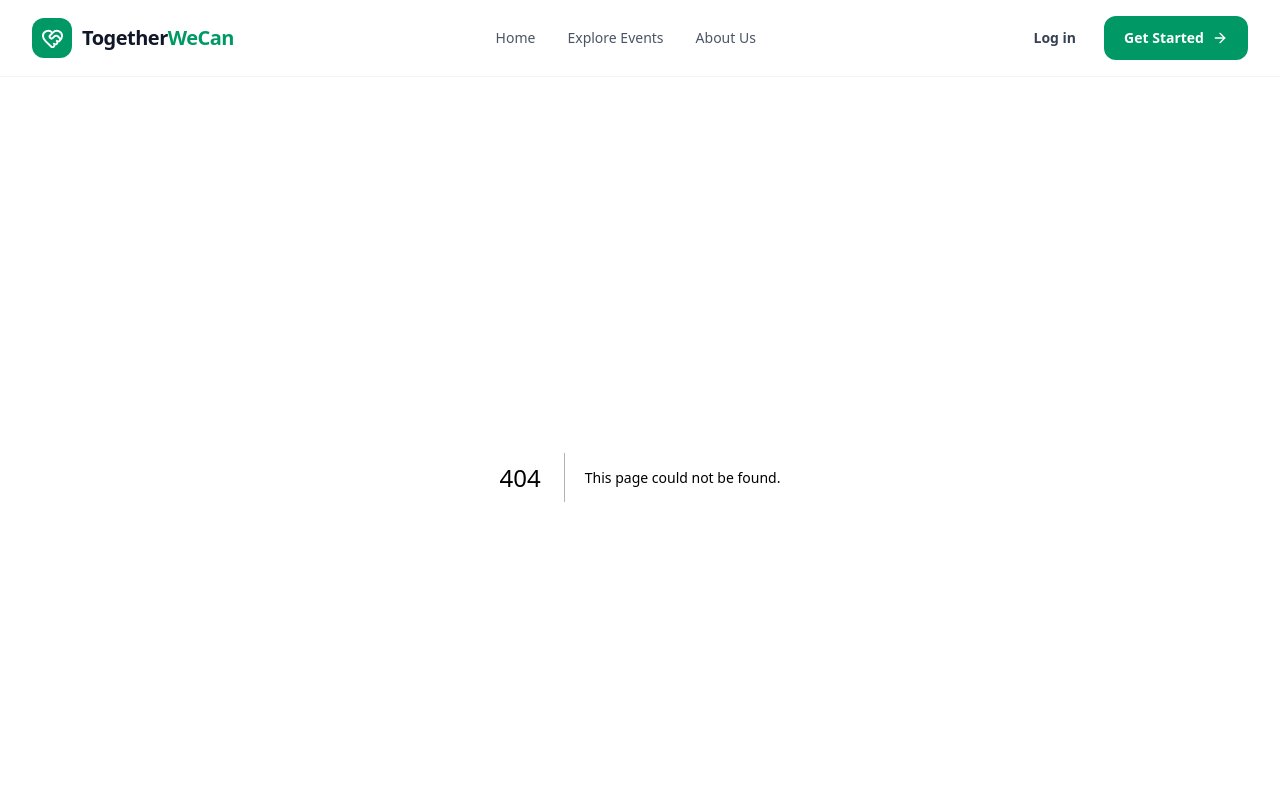
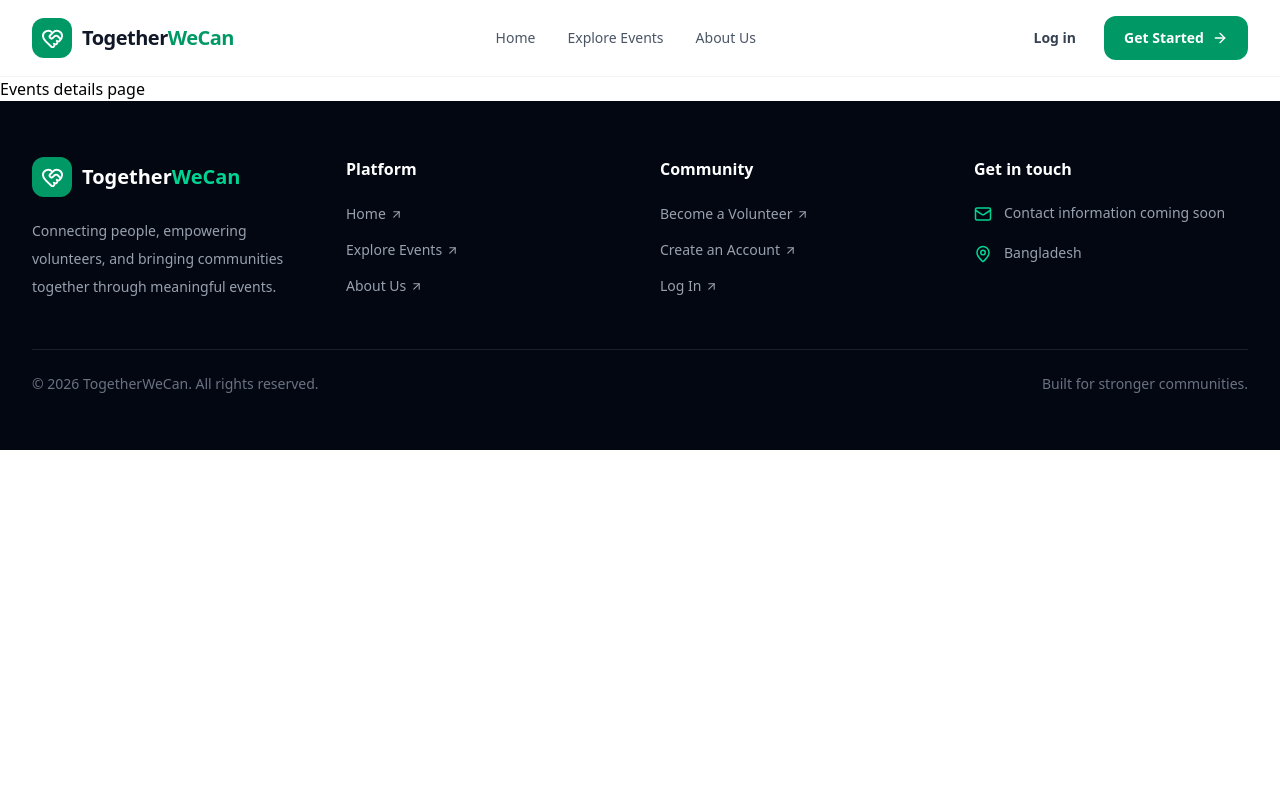
Before and after one commit to ssdevcmd/community-volunteer-platform, a Next.js app: page /events/1 in a window 1280 px wide. Before the commit this address had no page. Shown: the top 800 px of the page. Built offline with nearby package versions, Linux system fonts and the light colour scheme.

Commit message:
feat(events): add event listing and details pages

```diff
--- /dev/null
+++ b/src/app/(main)/events/[id]/page.tsx
@@ -0,0 +1,11 @@
+import React from 'react';
+
+const EventsDetailsPage = () => {
+    return (
+        <div>
+            Events details page
+        </div>
+    );
+};
+
+export default EventsDetailsPage;
--- /dev/null
+++ b/src/app/(main)/events/page.tsx
@@ -0,0 +1,11 @@
+import React from 'react';
+
+const EventsPage = () => {
+    return (
+        <div>
+            Events page
+        </div>
+    );
+};
+
+export default EventsPage;
```
